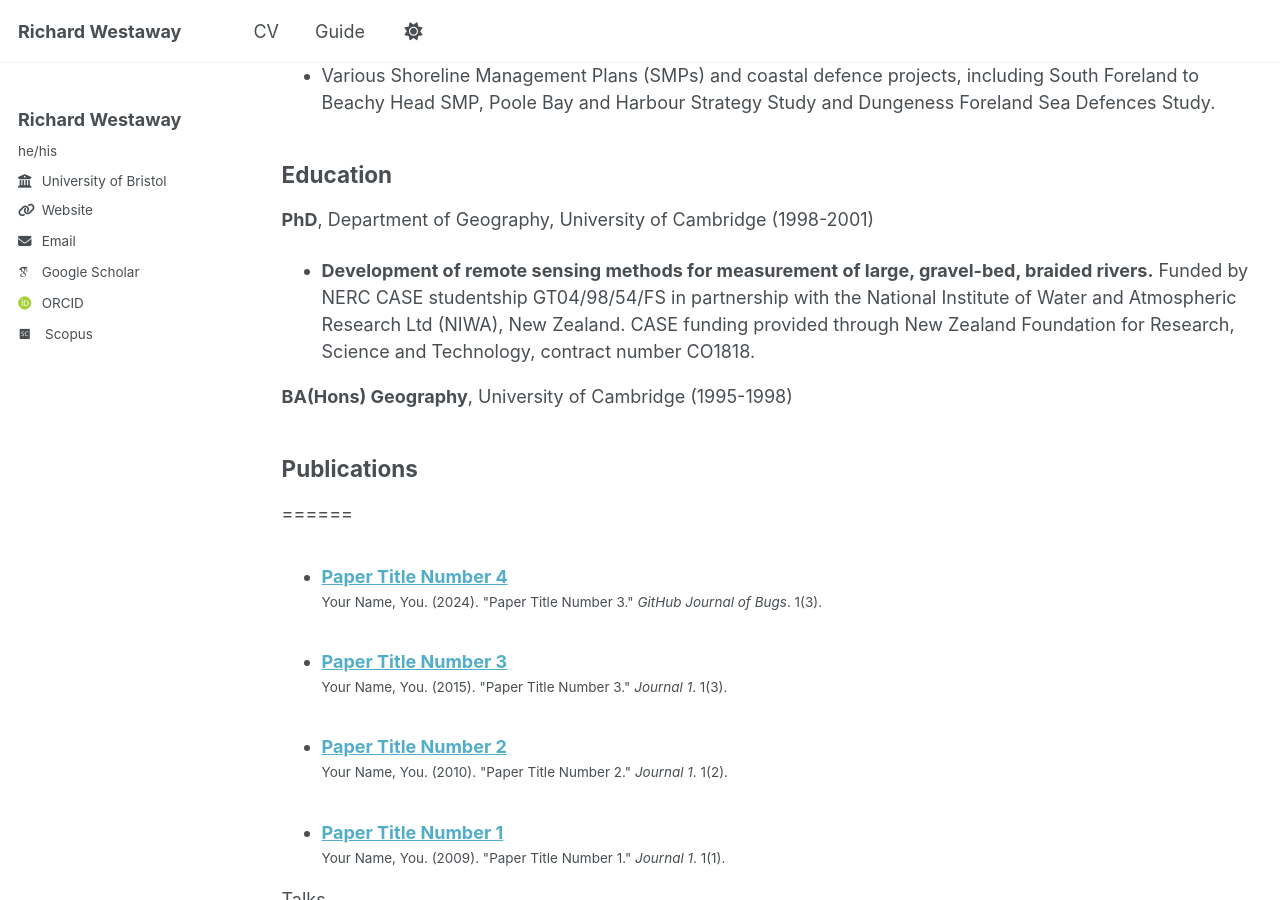
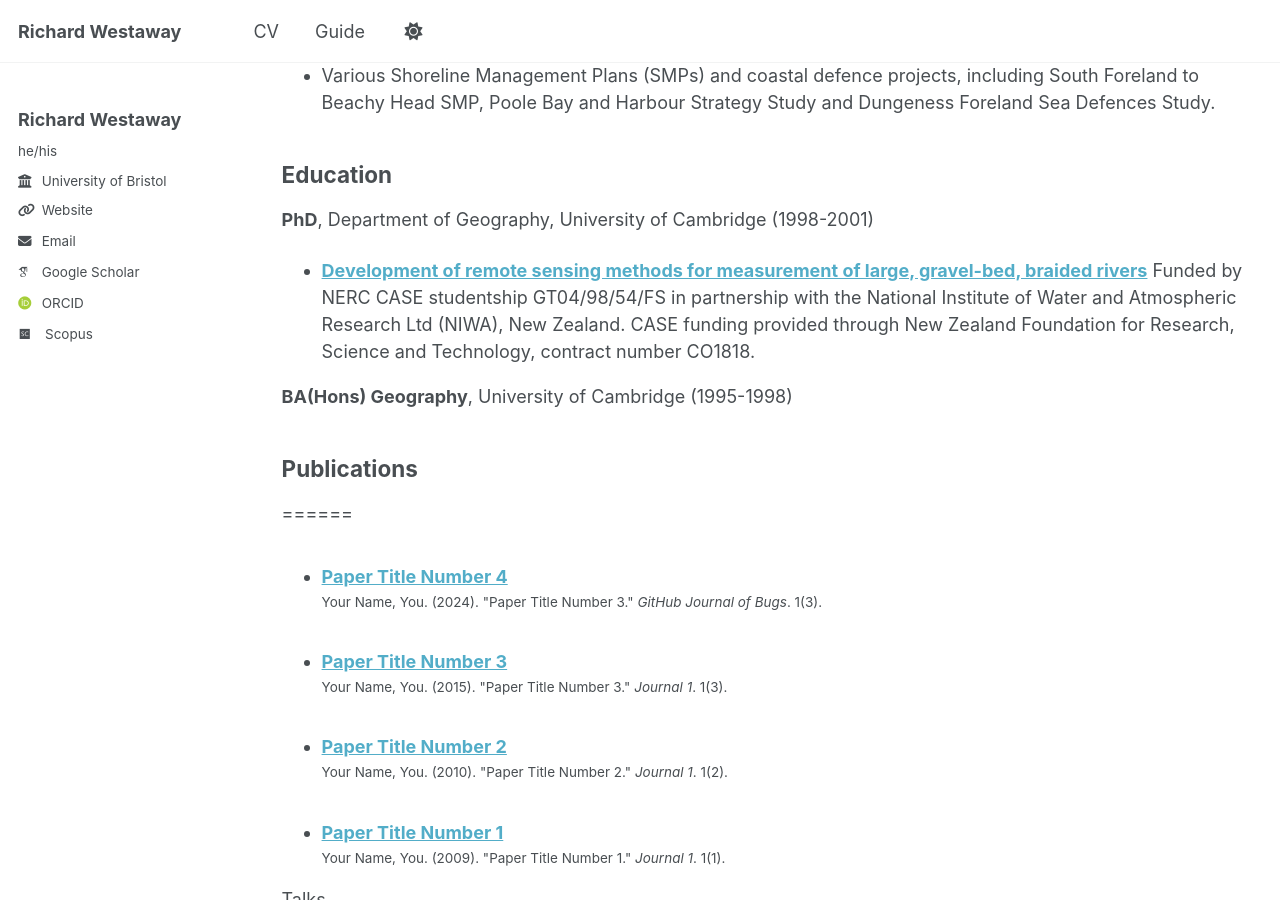
Before and after one commit to richardwestaway/richardwestaway.github.io, a Jekyll site: the page built from _pages/cv.md, in a window 1280 px wide and 900 px high, scrolled down 3013 px. Built offline with Jekyll 4.4.1, drawn with Linux system fonts in a browser that asks for light colours; some web fonts are replaced; part of the change alters nothing that is shown.

Commit message:
Update cv.md

```diff
--- a/_pages/cv.md
+++ b/_pages/cv.md
@@ -80,7 +80,7 @@ I was based in the Geomatics and Geographical Information Systems (GIS) group at
 
 **PhD**, Department of Geography, University of Cambridge (1998-2001)
 
-- **Development of remote sensing methods for measurement of large, gravel-bed, braided rivers.** Funded by NERC CASE studentship GT04/98/54/FS in partnership with the National Institute of Water and Atmospheric Research Ltd (NIWA), New Zealand. CASE funding provided through New Zealand Foundation for Research, Science and Technology, contract number CO1818.
+- [**Development of remote sensing methods for measurement of large, gravel-bed, braided rivers**](2001 Westaway - PhD thesis.pdf){:target="_blank"} Funded by NERC CASE studentship GT04/98/54/FS in partnership with the National Institute of Water and Atmospheric Research Ltd (NIWA), New Zealand. CASE funding provided through New Zealand Foundation for Research, Science and Technology, contract number CO1818.
 
 **BA(Hons) Geography**, University of Cambridge (1995-1998)
 
```
